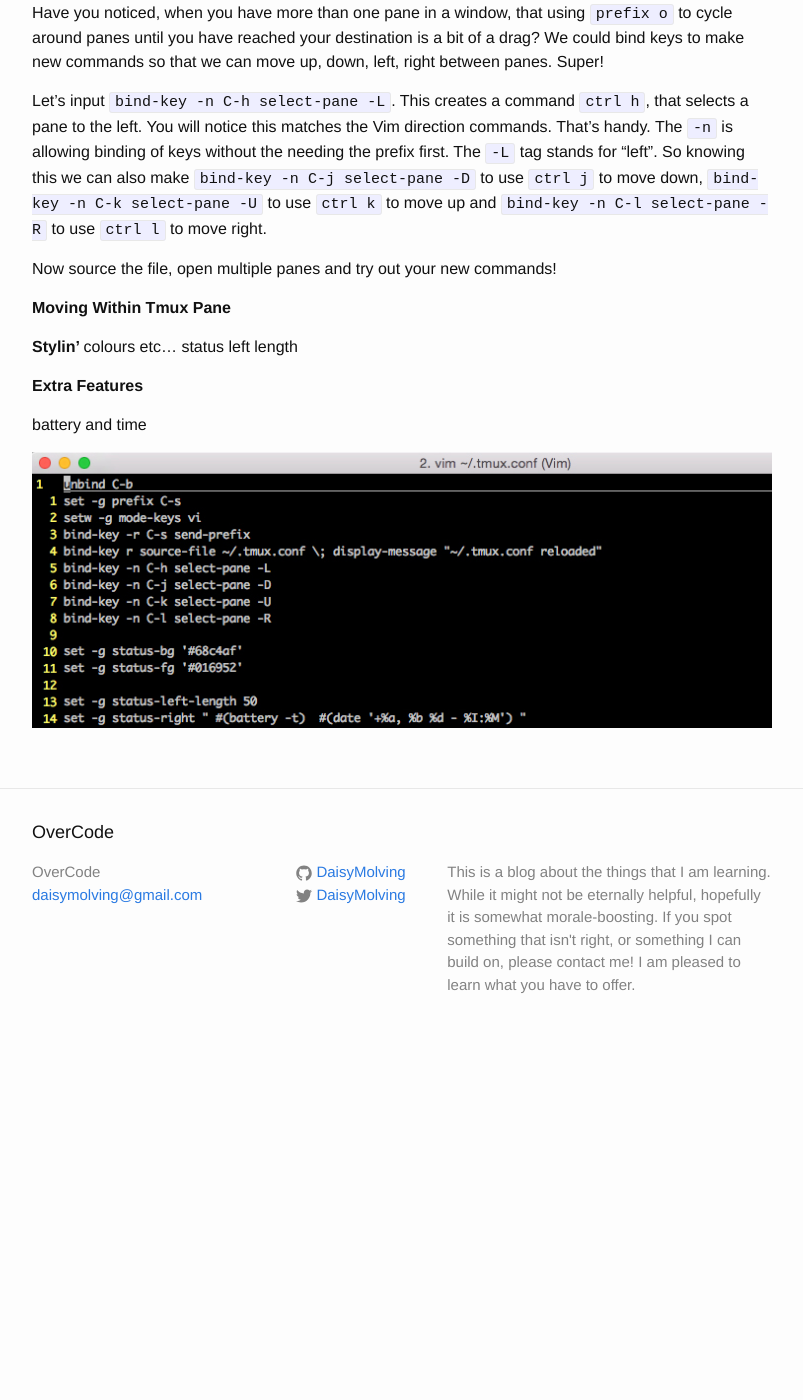
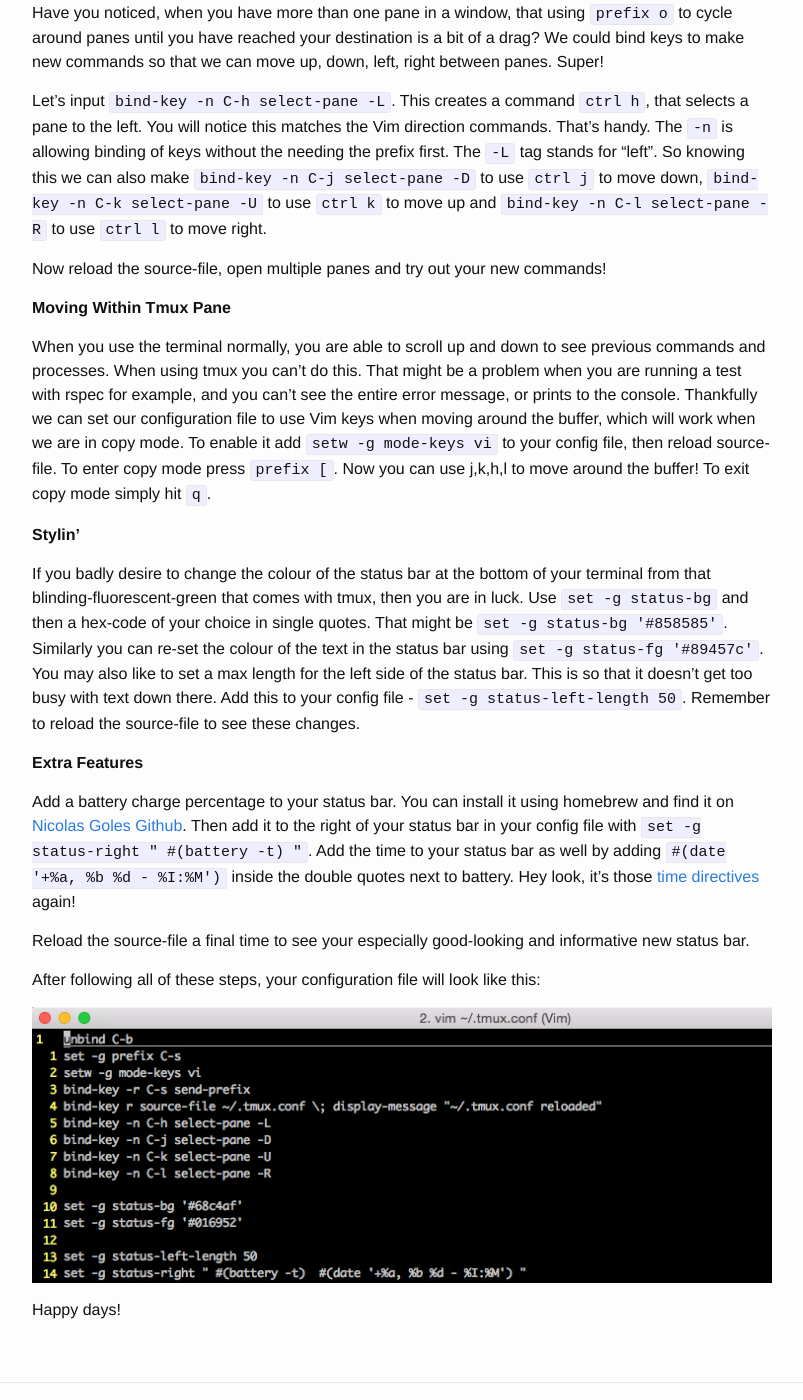
Before and after one commit to DaisyMolving/DaisyMolving.github.io, a Jekyll site: the page built from _posts/2016-01-30-reconfiguring-tmux.markdown, in a window 1280 px wide and 1400 px high, scrolled down 999 px. Shown: the whole window, without its empty margins (238-1041 px from the left). Built offline with Jekyll 4.4.1, drawn with Linux system fonts in a browser that asks for light colours; before the commit the page ends 2055 px from its top, so only the background shows below that; some of the changed text lies outside the part shown.

Commit message:
completed tmux config post

```diff
--- a/_posts/2016-01-30-reconfiguring-tmux.markdown
+++ b/_posts/2016-01-30-reconfiguring-tmux.markdown
@@ -24,19 +24,33 @@ Have you noticed, when you have more than one pane in a window, that using `pref
 
 Let's input `bind-key -n C-h select-pane -L`. This creates a command `ctrl h`, that selects a pane to the left. You will notice this matches the Vim direction commands. That's handy. The `-n` is allowing binding of keys without the needing the prefix first. The `-L` tag stands for "left". So knowing this we can also make `bind-key -n C-j select-pane -D` to use `ctrl j` to move down, `bind-key -n C-k select-pane -U` to use `ctrl k` to move up and `bind-key -n C-l select-pane -R` to use `ctrl l` to move right.
 
-Now source the file, open multiple panes and try out your new commands!
+Now reload the source-file, open multiple panes and try out your new commands!
 
 <strong> Moving Within Tmux Pane </strong>
 
+When you use the terminal normally, you are able to scroll up and down to see previous commands and processes. When using tmux you can't do this. That might be a problem when you are running a test with rspec for example, and you can't see the entire error message, or prints to the console.
+Thankfully we can set our configuration file to use Vim keys when moving around the buffer, which will work when we are in copy mode. To enable it add `setw -g mode-keys vi` to your config file, then reload source-file. To enter copy mode press `prefix [`. Now you can use j,k,h,l to move around the buffer! To exit copy mode simply hit `q`.
+
 <strong> Stylin' </strong>
-colours etc... status left length
+
+If you badly desire to change the colour of the status bar at the bottom of your terminal from that blinding-fluorescent-green that comes with tmux, then you are in luck. Use `set -g status-bg` and then a hex-code of your choice in single quotes. That might be `set -g status-bg '#858585'`. Similarly you can re-set the colour of the text in the status bar using `set -g status-fg '#89457c'`.
+You may also like to set a max length for the left side of the status bar. This is so that it doesn't get too busy with text down there. Add this to your config file - `set -g status-left-length 50`. Remember to reload the source-file to see these changes.
 
 <strong> Extra Features </strong>
 
-battery and time
+Add a battery charge percentage to your status bar. You can install it using homebrew and find it on [Nicolas Goles Github][github-goles-battery]. Then add it to the right of your status bar in your config file with `set -g status-right " #(battery -t) "`.
+Add the time to your status bar as well by adding `#(date '+%a, %b %d - %I:%M')` inside the double quotes next to battery. Hey look, it's those [time directives][time-class-post] again!
+
+Reload the source-file a final time to see your especially good-looking and informative new status bar.
+
+After following all of these steps, your configuration file will look like this:
 
 <p align="center">
 <img src="../../../../../../../assets/config-tmux.jpg">
 </p>
 
+Happy days!
+
 [vim-config-post]: http://daisymolving.github.io/2016/01/15/a-vim-config-post.html
+[github-goles-battery]: https://github.com/Goles/Battery
+[time-class-post]: http://daisymolving.github.io/2016/01/25/time-class.html
```
Also changed, not shown: other parts of _posts/2016-01-30-reconfiguring-tmux.markdown (+1 -1 lines).
